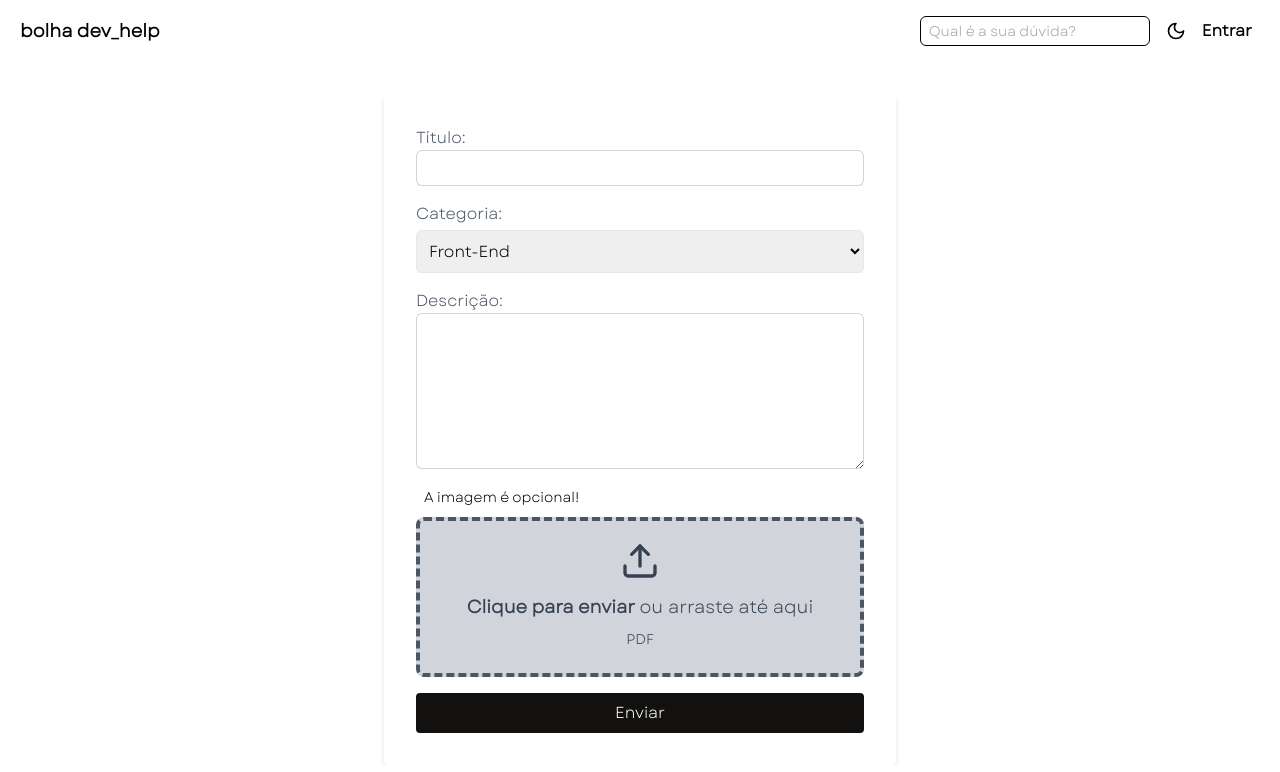
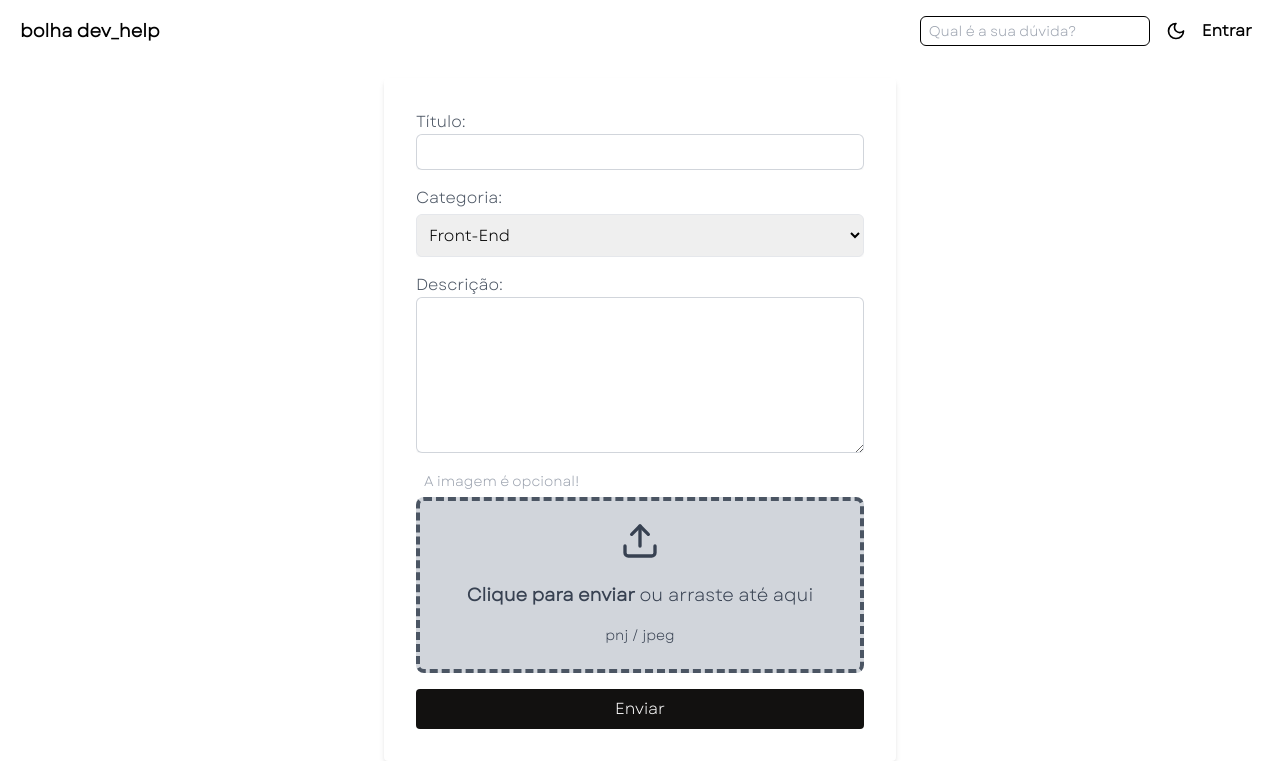
Before and after one commit to luixgabriel/bolha-dev_help-frontend, a Next.js app: page /publish in a window 1280 px wide. Shown: the top 772 px of the page. Built offline with nearby package versions, Linux system fonts and the light colour scheme.

Commit message:
feat: types for doubt useForm

```diff
--- a/src/app/components/drag-drop-input.tsx
+++ b/src/app/components/drag-drop-input.tsx
@@ -46,7 +46,7 @@ const Input = ({ dropzone }: InputProps) => {
   return (
     <div
       {...getRootProps()}
-      className={`w-full h-full rounded-lg border-dashed border-4 mt-2 hover:border-gray-500 bg-gray-300 hover:bg-gray-400 transition-all
+      className={`w-full h-full rounded-lg border-dashed border-4 mt-1 hover:border-gray-500 bg-gray-300 hover:bg-gray-400 transition-all
       ${isDragActive ? 'border-blue-500' : 'border-gray-600'}`}
     >
       <label htmlFor="dropzone-file" className="cursor-pointer w-full h-full">
@@ -62,11 +62,11 @@ const Input = ({ dropzone }: InputProps) => {
             </p>
           ) : (
             <>
-              <p className="mb-2 text-lg text-gray-700">
-                <span className="font-bold">Clique para enviar</span> ou arraste
-                até aqui
+              <p className="mb-2 text-lg text-gray-700 sm:text-md p-2">
+                <span className="font-bold ">Clique para enviar</span> ou
+                arraste até aqui
               </p>
-              <p className="text-gray-700 text-sm">PDF</p>
+              <p className="text-gray-700 text-sm">pnj / jpeg</p>
             </>
           )}
         </div>
--- a/src/app/publish/page.tsx
+++ b/src/app/publish/page.tsx
@@ -3,20 +3,27 @@ import { useForm, Controller } from 'react-hook-form'
 import { FileInput } from '../components/drag-drop-input'
 import { useState } from 'react'
 import categoryList, { ICategory } from '../../data/categorys'
+import { DoubtData, doubtSchema } from '../../types/doubtSchema'
+import { zodResolver } from '@hookform/resolvers/zod'
 
 const Page = () => {
-  const { handleSubmit, control, register } = useForm()
+  const {
+    handleSubmit,
+    control,
+    register,
+    formState: { errors },
+  } = useForm<DoubtData>({
+    resolver: zodResolver(doubtSchema),
+  })
   const [selectedFile, setSelectedFile] = useState<File | null>(null)
 
   const handleFileChange = (file: File) => {
-    // Faça o que for necessário com o arquivo, por exemplo, enviar para o backend
     console.log('chamei')
     console.log('Arquivo selecionado:', file)
     setSelectedFile(file)
   }
 
-  const onSubmit = (data: any) => {
-    // Envie os dados para o backend aqui (substitua com sua lógica real)
+  const onSubmit = (data: DoubtData) => {
     console.log(selectedFile)
     console.log(data)
   }
@@ -24,16 +31,16 @@ const Page = () => {
   return (
     <form
       onSubmit={handleSubmit(onSubmit)}
-      className="max-w-lg mx-auto mt-8 bg-white p-8 shadow-md rounded"
+      className="max-w-lg mx-auto mt-4 bg-white p-8 shadow-md rounded"
     >
       <div className="mb-4">
         <label className="block text-gray-600">Título:</label>
         <input
-          {...register('titulo', { required: 'Campo obrigatório' })}
+          {...register('title', { required: 'Campo obrigatório' })}
           type="text"
           className="block w-full rounded-md border-0 py-1.5 px-2 shadow-sm ring-1 ring-inset ring-gray-300 placeholder:text-black  focus:ring-2 focus:ring-inset"
         />
-        {/* <span className="text-red-500 text-sm">{errors.titulo?.message}</span> */}
+        <span className="text-red-500 text-sm">{errors.title?.message}</span>
       </div>
 
       <div className="mb-4">
@@ -52,23 +59,27 @@ const Page = () => {
             </select>
           )}
           control={control}
-          name="categoria"
+          name="category"
           rules={{ required: 'Campo obrigatório' }}
         />
-        {/* <span className="text-red-500 text-sm">{errors.categoria?.message}</span> */}
+        <span className="text-red-500 text-sm">{errors.category?.message}</span>
       </div>
 
       <div className="mb-4 ">
         <label className="block text-gray-600">Descrição:</label>
         <textarea
-          {...register('descricao', { required: 'Campo obrigatório' })}
+          {...register('description', { required: 'Campo obrigatório' })}
           rows={6}
           className="block w-full rounded-md border-0 py-1.5 px-2 shadow-sm ring-1 ring-inset ring-gray-300 placeholder:text-black  focus:ring-2 focus:ring-inset"
         />
-        {/* <span className="text-red-500 text-sm">{errors.descricao?.message}</span> */}
+        <span className="text-red-500 text-sm">
+          {errors.description?.message}
+        </span>
       </div>
       <div className="my-4">
-        <span className="text-sm leading-3 pl-2">A imagem é opcional!</span>
+        <span className="text-sm leading-3 pl-2 text-gray-400">
+          A imagem é opcional!
+        </span>
         <FileInput onFileChanges={handleFileChange} />
       </div>
 
--- /dev/null
+++ b/src/types/doubtSchema.ts
@@ -0,0 +1,9 @@
+import { z } from 'zod'
+
+export const doubtSchema = z.object({
+  title: z.string().nonempty('Campo obrigatório!'),
+  category: z.string().nonempty('Campo obrigatório!'),
+  description: z.string().nonempty('Campo obrigatório!'),
+})
+
+export type DoubtData = z.infer<typeof doubtSchema>
```
